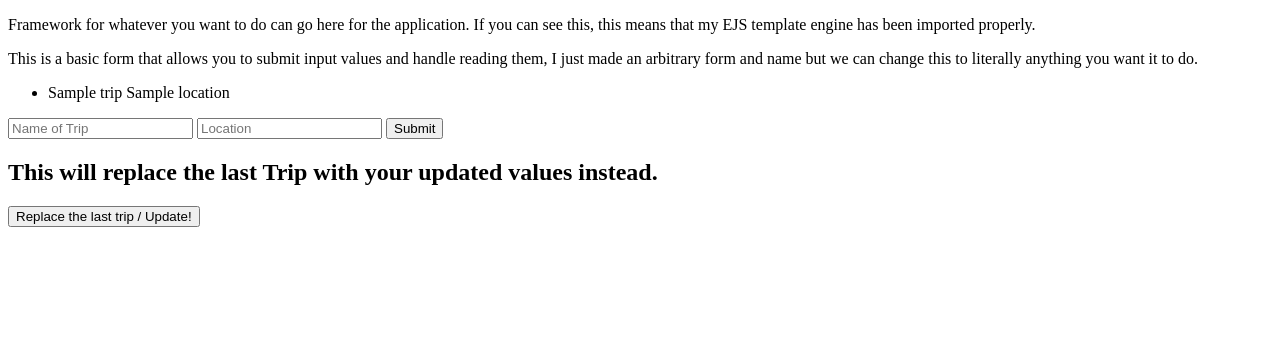
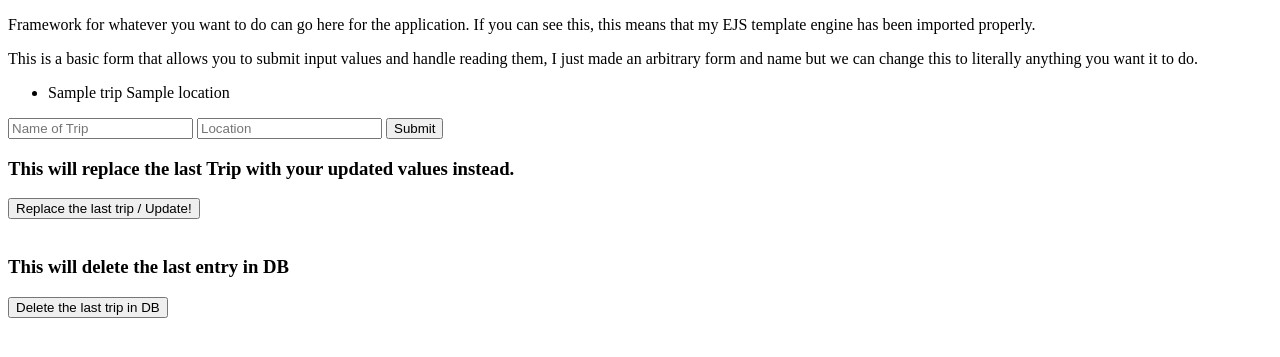
Before and after one commit to MaChaos/COGS121, a Node server app: template crudbeta/views/index.ejs in a window 1280 px wide. Shown: the top 357 px of the page. Run offline with Node 20, Linux system fonts and the light colour scheme; the template is opened without the code that fills it: most values are stand-ins (such as "Sample title", 1, 10 or a date in 2020); some libraries are stand-ins or nearby versions.

Commit message:
update everything so that it can work

```diff
--- a/crudbeta/public/main.js
+++ b/crudbeta/public/main.js
@@ -23,3 +23,26 @@ update.addEventListener('click', function(){
 		  window.location.reload(true)
 		})
 })
+
+
+//triggers a DEL req through fetch whenever delete button is clicked
+var del = document.getElementById('delete')
+
+del.addEventListener('click', function () {
+  fetch('trips', {
+    method: 'delete',
+    headers: {
+      'Content-Type': 'application/json'
+    },
+    body: JSON.stringify({
+      'location': 'San Diego'
+    })
+  })
+  .then(res => {
+    if (res.ok) return res.json()
+  }).
+  then(data => {
+    console.log(data)
+    window.location.reload()
+  })
+})
--- a/crudbeta/server.js
+++ b/crudbeta/server.js
@@ -71,35 +71,28 @@ app.post('/trips', (req, res) => {
 })
 
 /* put method replaces the last entry in the db with an already preset one from vegas*/
-app.put('/trips', (req, res) =>
-{
-  // db.collection('trips')
-  // .findOneAndUpdate({},
-  // {
-  //   $set: {
-  //     trip: req.body.trip,
-  //     location: req.body.location
-  //   }
-  // },
-  // {
-  //   sort: {_id: -1}, //updates last entry
-  //   upsert: true //forcecreate new entry if no entries found
-  // },
-  // (err, result) =>
-  // {
-  //   if (err) return res.send(err)
-  //   res.send(result)
-db.collection('trips')
-  .find().limit(1).sort({$natural: -1}).toArray(function(err, lastObject){
-  	lastObject = lastObject[0]
-  	lastObject.trip = 'My Wild Night Out'
-  	lastObject.location = 'LV'
-  	db.collection('trips').update({_id: lastObject._id}, lastObject, () => {
+ app.put('/trips', (req, res) => {
+      db.collection('trips')
+      .findOneAndUpdate({location: 'San Diego'}, {
+        $set: {
+              trip: req.body.trip,
+      location: req.body.location
+        }
+      }, {
+        sort: {_id: -1}, //updates last entry
+        upsert: true  //force to create a new entry if no entries are found
+      }, (err, result) => {
+        if (err) return res.send(err)
+        res.send(result)
+      })
+    })
 
-  		setTimeout(function(){
-  			console.log("after sleep");
-  			res.redirect('/')
-  		}, 10000)
-  	})
+
+ //delete method
+ app.delete('/trips', (req, res) => {
+  db.collection('trips').findOneAndDelete({location: req.body.location},
+  (err, result) => {
+    if (err) return res.send(500, err)
+    res.send('Las Vegas Trip has now been deleted.')
   })
 })
--- a/crudbeta/views/index.ejs
+++ b/crudbeta/views/index.ejs
@@ -24,11 +24,15 @@
   </form>
 
   <div>
-  <h2>This will replace the last Trip with your updated values instead. </h2>
+  <h3>This will replace the last Trip with your updated values instead. </h2>
   <button id="update"> Replace the last trip / Update! </button>
 </div>
 
-
+<br>
+	<div>
+	<h3> This will delete the last entry in DB </h3>
+		<button id="delete"> Delete the last trip in DB </button>
+	</div>
 </body>
 
 <script src="main.js"></script>
```
